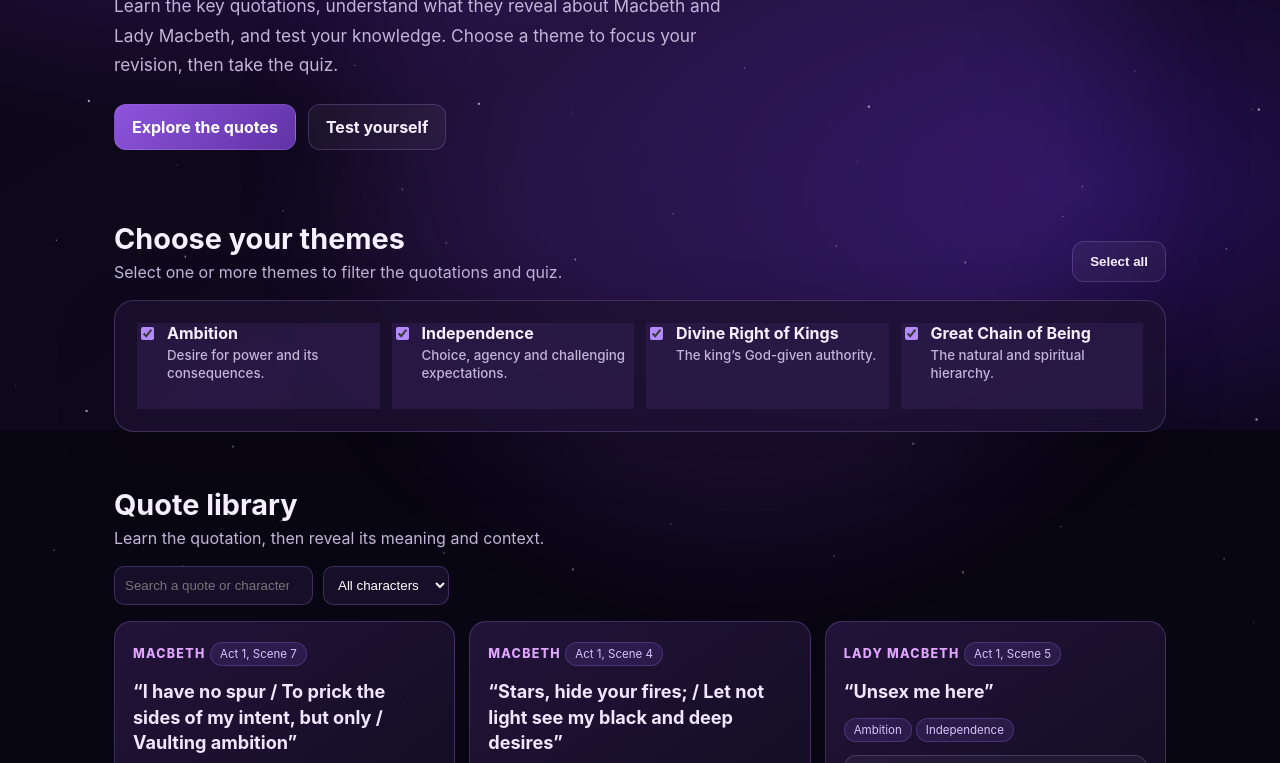
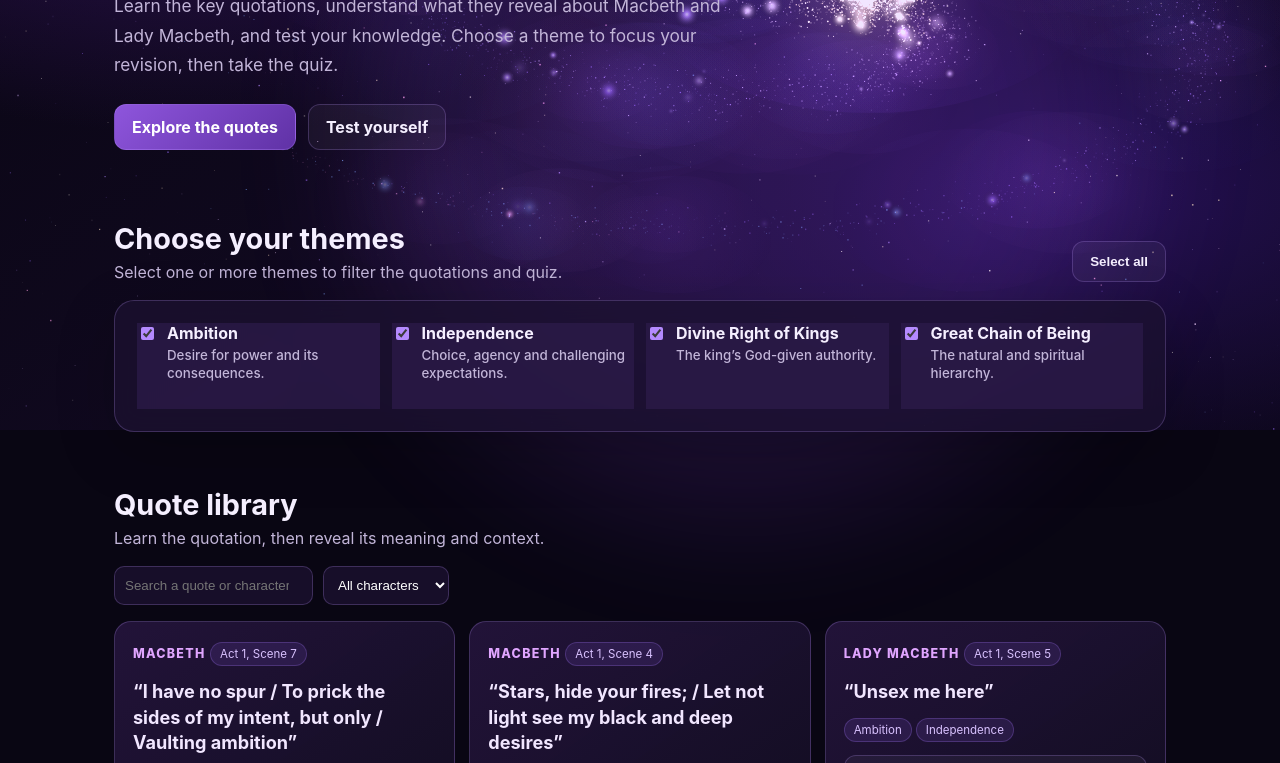
Before and after one commit to alexspieges/macbeth, a plain HTML site: page macbeth_revision_site/index.html in a window 1280 px wide. Shown: the part 370-1133 px from the top of the page. Drawn offline with Linux system fonts and the light colour scheme; animation ran at ten frames a second.

Commit message:
Fix Netlify "Page not found" with netlify.toml and add an animated canvas galaxy background (6b055abce0e059afd398b493)

```diff
--- a/macbeth_revision_site/index.html
+++ b/macbeth_revision_site/index.html
@@ -11,6 +11,8 @@
 #space{position:fixed;inset:0;z-index:-2;background:radial-gradient(ellipse at 15% 20%,#32145b 0,transparent 38%),radial-gradient(ellipse at 85% 70%,#241052 0,transparent 42%),linear-gradient(145deg,#080511,#10091f 55%,#080511)}
 #space:before,#space:after{content:"";position:absolute;inset:-30%;background-image:radial-gradient(2px 2px at 20% 30%,#fff 45%,transparent 55%),radial-gradient(1px 1px at 70% 65%,#d7baff 45%,transparent 55%),radial-gradient(1.5px 1.5px at 45% 80%,#fff 45%,transparent 55%),radial-gradient(1px 1px at 88% 18%,#caa4ff 45%,transparent 55%),radial-gradient(1px 1px at 12% 75%,#fff 45%,transparent 55%);background-size:390px 310px;animation:drift 95s linear infinite;opacity:.65}
 #space:after{background-size:570px 430px;animation:drift2 145s linear infinite;opacity:.35;transform:scale(1.2)}
+#galaxy{position:fixed;inset:0;width:100vw;height:100vh;z-index:-1;pointer-events:none;display:block}
+.galaxy-on #space:before,.galaxy-on #space:after{display:none}
 @keyframes drift{to{transform:translate3d(5%,3%,0) rotate(8deg)}}@keyframes drift2{to{transform:translate3d(-4%,-3%,0) rotate(-7deg)}}
 .nebula{position:fixed;width:55vw;height:55vw;border-radius:50%;filter:blur(65px);opacity:.12;z-index:-1;pointer-events:none;background:#9c4dff;animation:pulse 12s ease-in-out infinite alternate;top:15%;left:20%}@keyframes pulse{to{transform:translate(30vw,10vh) scale(1.25);opacity:.2}}
 header{max-width:1150px;margin:auto;padding:25px 24px 12px;display:flex;justify-content:space-between;align-items:center;gap:15px}.brand{font-weight:800;letter-spacing:.08em;color:#d9c2ff}.brand span{color:var(--purple)}nav{display:flex;gap:8px;flex-wrap:wrap}nav a{color:var(--muted);text-decoration:none;padding:9px 12px;border-radius:20px;font-size:.9rem}nav a:hover{background:#ffffff12;color:white}
@@ -25,7 +27,7 @@ button,.btn{border:1px solid var(--line);background:linear-gradient(135deg,#8e55
 </style>
 </head>
 <body>
-<div id="space"></div><div class="nebula"></div>
+<div id="space"></div><canvas id="galaxy" aria-hidden="true"></canvas><div class="nebula"></div>
 <header><div class="brand">THE <span>PURPLE</span> ARCHIVE</div><nav><a href="#themes">Themes</a><a href="#quotes">Quotes</a><a href="#quiz">Quiz</a><a href="#overview">Overview</a></nav></header>
 <main>
 <section class="hero">
@@ -123,5 +125,61 @@ function chooseAnswer(n){if(locked)return;locked=true;let q=current[index];if(n=
 function showResults(){document.getElementById('qMeta').textContent='Quiz complete';document.getElementById('progressBar').style.width='100%';let pct=Math.round(score/current.length*100);let message=pct===100?'Excellent work — you know these ideas really well.':pct>=70?'Strong effort. Review the explanations for anything you missed.':'Good practice. Revisit the quote library and try again.';document.getElementById('quizContent').innerHTML=`<div class="score">${score}/${current.length}</div><h3>${pct}% — ${message}</h3><p class="muted">Try another round to strengthen your quotation knowledge.</p><button id="again">Try again</button>`;document.getElementById('again').onclick=startQuiz;}
 renderQuotes();resetQuizIntro();
 </script>
+<script>
+/* Animated spiral galaxy */
+(function(){
+const c=document.getElementById('galaxy');const ctx=c&&c.getContext('2d');if(!ctx)return;
+document.documentElement.classList.add('galaxy-on');
+const reduce=matchMedia('(prefers-reduced-motion: reduce)').matches;
+let W,H,dpr,cx,cy,R,stars=[],field=[],dust=[],meteors=[],sprites={};
+let mx=0,my=0,tx=0,ty=0,scrollY0=0,t=0,last=performance.now();
+const ARMS=3,TILT=0.42,palette=['#fff6e8','#ffe3c4','#f3d4ff','#d6b2ff','#b48aff','#9a6bff','#7fa8ff','#ff9ee6'];
+function sprite(col,size){const k=col+size;if(sprites[k])return sprites[k];const s=document.createElement('canvas');s.width=s.height=size*2;const g=s.getContext('2d');const gr=g.createRadialGradient(size,size,0,size,size,size);gr.addColorStop(0,'#fff');gr.addColorStop(.18,col);gr.addColorStop(1,'rgba(0,0,0,0)');g.fillStyle=gr;g.fillRect(0,0,size*2,size*2);return sprites[k]=s;}
+function rnd(a,b){return a+Math.random()*(b-a)}
+function gauss(){return (Math.random()+Math.random()+Math.random()-1.5)/1.5}
+function build(){
+dpr=Math.min(devicePixelRatio||1,2);W=innerWidth;H=innerHeight;c.width=W*dpr;c.height=H*dpr;ctx.setTransform(dpr,0,0,dpr,0,0);
+cx=W*(W>800?.68:.5);cy=H*.45;R=Math.max(W,H)*.55;
+const n=Math.round(Math.min(9000,W*H/170));stars=[];
+for(let i=0;i<n;i++){
+const arm=i%ARMS,r=Math.pow(Math.random(),1.6);const spread=(0.06+0.28*(1-r))*gauss();
+const ang=arm*2*Math.PI/ARMS+r*4.6+spread*2.2;const core=r<.12;
+const ci=core?(Math.random()<.6?0:1):Math.min(palette.length-1,Math.floor(2+r*5+gauss()*1.4)%palette.length);
+stars.push({r:r,a:ang,z:gauss()*(0.12*(1-r)+.02),s:rnd(.35,1.4)*(core?1.3:1),col:palette[Math.abs(ci)],tw:rnd(0,6.28),ts:rnd(.5,2.5),b:Math.random()<.025});}
+// bulge
+for(let i=0;i<n*.18;i++){const r=Math.abs(gauss())*.13;stars.push({r:r,a:rnd(0,6.28),z:gauss()*.08,s:rnd(.4,1.5),col:palette[Math.random()<.7?0:1],tw:rnd(0,6.28),ts:rnd(.5,2),b:Math.random()<.01});}
+field=[];for(let L=0;L<3;L++){const m=Math.round(W*H/(5200-L*1400));for(let i=0;i<m;i++)field.push({x:Math.random()*W,y:Math.random()*H,s:rnd(.3,1)*(L*.5+.6),d:(L+1)*.35,tw:rnd(0,6.28),ts:rnd(.3,2),col:palette[Math.floor(rnd(0,palette.length))]});}
+dust=[];for(let i=0;i<70;i++){const arm=i%ARMS,r=rnd(.15,.95);dust.push({r:r,a:arm*2*Math.PI/ARMS+r*4.6+gauss()*.35,size:rnd(.08,.22)*R,col:Math.random()<.5?'155,77,255':(Math.random()<.5?'224,120,255':'90,110,255'),o:rnd(.025,.07)});}
+}
+function proj(r,a,z,rot){const ang=a+rot/(.25+r*1.4);const x=Math.cos(ang)*r*R,y=Math.sin(ang)*r*R;return[cx+x+tx*(20+r*40),cy+y*TILT+z*R*.5-scrollY0*.15+ty*(20+r*40),y];}
+function frame(now){
+const dt=Math.min(50,now-last);last=now;if(!reduce)t+=dt*.001;
+tx+=(mx-tx)*.04;ty+=(my-ty)*.04;scrollY0+=((window.scrollY||0)-scrollY0)*.08;
+ctx.globalCompositeOperation='source-over';ctx.clearRect(0,0,W,H);
+ctx.globalCompositeOperation='lighter';
+// background field
+for(const f of field){const tw=.55+.45*Math.sin(t*f.ts+f.tw);let x=(f.x+tx*f.d*25-t*f.d*4)%W;if(x<0)x+=W;let y=(f.y+ty*f.d*25-scrollY0*f.d*.08)%H;if(y<0)y+=H;ctx.globalAlpha=tw*.8;ctx.fillStyle=f.col;ctx.fillRect(x,y,f.s,f.s);}
+const rot=t*.05;
+// nebula dust along arms
+for(const d of dust){const p=proj(d.r,d.a,0,rot);const g=ctx.createRadialGradient(p[0],p[1],0,p[0],p[1],d.size);g.addColorStop(0,'rgba('+d.col+','+d.o+')');g.addColorStop(1,'rgba('+d.col+',0)');ctx.globalAlpha=1;ctx.fillStyle=g;ctx.beginPath();ctx.ellipse(p[0],p[1],d.size,d.size*TILT*1.4,0,0,6.283);ctx.fill();}
+// core glow
+const cg=ctx.createRadialGradient(cx+tx*20,cy-scrollY0*.15+ty*20,0,cx+tx*20,cy-scrollY0*.15+ty*20,R*.32);cg.addColorStop(0,'rgba(255,240,225,.55)');cg.addColorStop(.15,'rgba(230,170,255,.25)');cg.addColorStop(.5,'rgba(140,70,255,.08)');cg.addColorStop(1,'rgba(80,30,180,0)');ctx.globalAlpha=1;ctx.fillStyle=cg;ctx.beginPath();ctx.ellipse(cx+tx*20,cy-scrollY0*.15+ty*20,R*.32,R*.32*TILT*1.3,0,0,6.283);ctx.fill();
+// galaxy stars
+for(const s of stars){const p=proj(s.r,s.a,s.z,rot);if(p[0]<-20||p[0]>W+20||p[1]<-20||p[1]>H+20)continue;const depth=.75+.25*(p[2]/R+1)/2;const tw=.6+.4*Math.sin(t*s.ts+s.tw);ctx.globalAlpha=Math.min(1,tw*depth*(1.05-s.r*.55));
+if(s.b){const sp=sprite(s.col,12);ctx.drawImage(sp,p[0]-6*s.s*1.6,p[1]-6*s.s*1.6,12*s.s*1.6,12*s.s*1.6);}else{ctx.fillStyle=s.col;const z=s.s*depth;ctx.fillRect(p[0],p[1],z,z);}}
+// shooting stars
+if(!reduce&&Math.random()<dt/2600)meteors.push({x:rnd(0,W),y:rnd(0,H*.5),vx:rnd(.5,1.1)*(Math.random()<.5?-1:1),vy:rnd(.25,.55),life:1});
+ctx.lineCap='round';
+for(let i=meteors.length-1;i>=0;i--){const m=meteors[i];m.x+=m.vx*dt;m.y+=m.vy*dt;m.life-=dt/900;if(m.life<=0){meteors.splice(i,1);continue;}const g=ctx.createLinearGradient(m.x,m.y,m.x-m.vx*120,m.y-m.vy*120);g.addColorStop(0,'rgba(255,255,255,'+m.life+')');g.addColorStop(.3,'rgba(220,170,255,'+m.life*.5+')');g.addColorStop(1,'rgba(160,100,255,0)');ctx.globalAlpha=1;ctx.strokeStyle=g;ctx.lineWidth=1.6;ctx.beginPath();ctx.moveTo(m.x,m.y);ctx.lineTo(m.x-m.vx*120,m.y-m.vy*120);ctx.stroke();ctx.drawImage(sprite('#f3d4ff',10),m.x-5,m.y-5,10,10);}
+ctx.globalAlpha=1;ctx.globalCompositeOperation='source-over';
+if(!reduce)raf=requestAnimationFrame(frame);
+}
+let raf;build();
+addEventListener('resize',()=>{build();if(reduce)frame(performance.now());});
+addEventListener('pointermove',e=>{mx=(e.clientX/W-.5)*2;my=(e.clientY/H-.5)*2;},{passive:true});
+document.addEventListener('visibilitychange',()=>{if(reduce)return;if(document.hidden)cancelAnimationFrame(raf);else{last=performance.now();raf=requestAnimationFrame(frame);}});
+raf=requestAnimationFrame(frame);
+})();
+</script>
 </body>
 </html>
```
Also changed, not shown: 1 other file.
